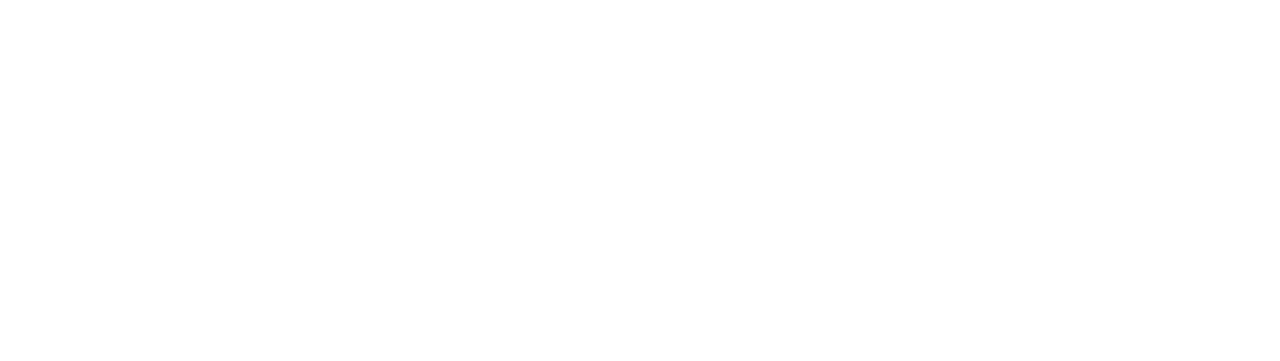
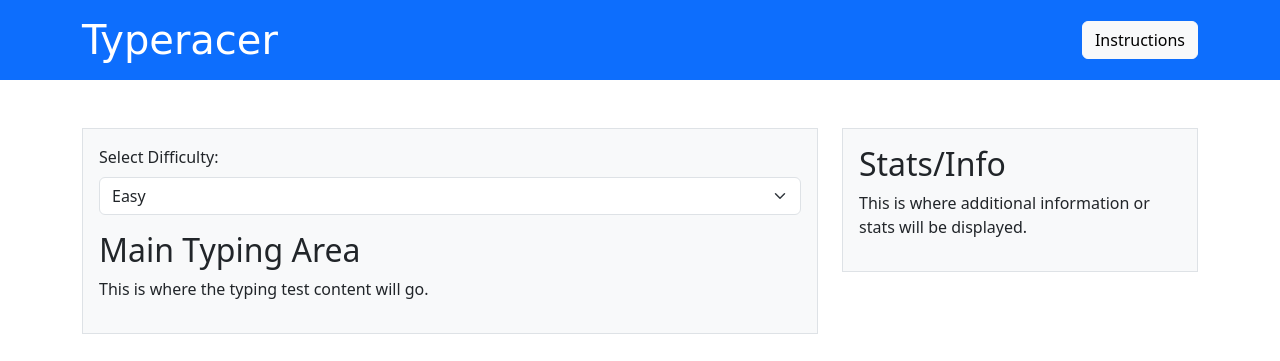
Before and after one commit to PeaJaySee/type-racer, a plain HTML site: page index.html in a window 1280 px wide. Drawn offline with nearby package versions, Linux system fonts and the light colour scheme; a web font is replaced by a local one.

Commit message:
header added, difficulty dropdown added

```diff
--- a/index.html
+++ b/index.html
@@ -15,6 +15,42 @@
 </head>
 
 <body>
+    <!-- Header Section -->
+    <header class="bg-primary text-white py-3">
+        <div class="container d-flex justify-content-between align-items-center">
+            <h1 class="m-0" style="font-family: 'Macondo', cursive;">Typeracer</h1>
+            <button class="btn btn-light" id="instructions-btn">Instructions</button>
+        </div>
+    </header>
+
+    <!-- Main Content Section -->
+
+    <main class="container my-5">
+        <div class="row">
+            <!-- Left Column -->
+            <div class="col-12 col-md-8 mb-4">
+                <div class="p-3 border bg-light">
+                    <div class="mb-3">
+                        <label for="difficulty-select" class="form-label">Select Difficulty:</label>
+                        <select class="form-select" id="difficulty-select">
+                            <option value="easy">Easy</option>
+                            <option value="medium">Medium</option>
+                            <option value="hard">Hard</option>
+                        </select>
+                    </div>
+                    <h2>Main Typing Area</h2>
+                    <p>This is where the typing test content will go.</p>
+                </div>
+            </div>
+            <!-- Right Column -->
+            <div class="col-12 col-md-4">
+                <div class="p-3 border bg-light">
+                    <h2>Stats/Info</h2>
+                    <p>This is where additional information or stats will be displayed.</p>
+                </div>
+            </div>
+        </div>
+    </main>
 
 
     <script src="https://cdn.jsdelivr.net/npm/bootstrap@5.3.5/dist/js/bootstrap.bundle.min.js" integrity="sha384-k6d4wzSIapyDyv1kpU366/PK5hCdSbCRGRCMv+eplOQJWyd1fbcAu9OCUj5zNLiq" crossorigin="anonymous"></script>
```
